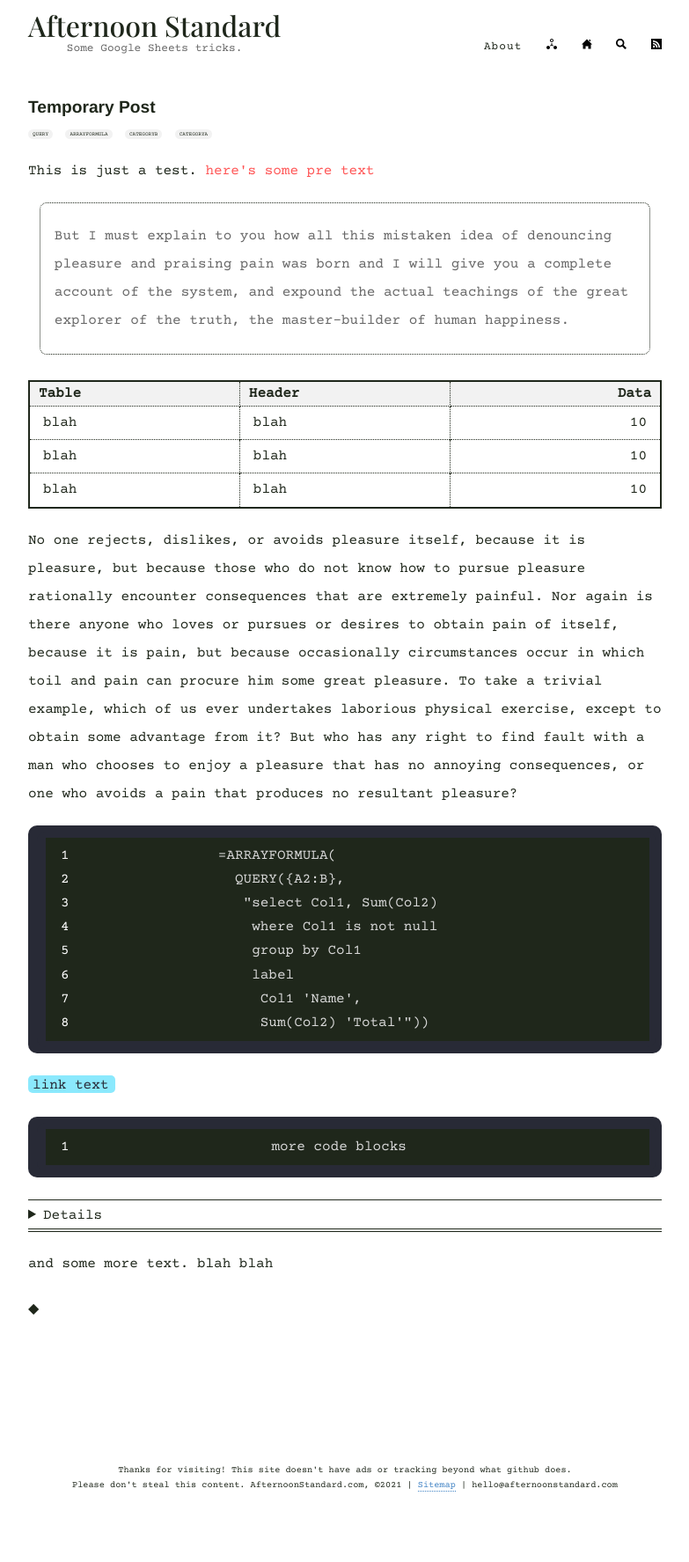
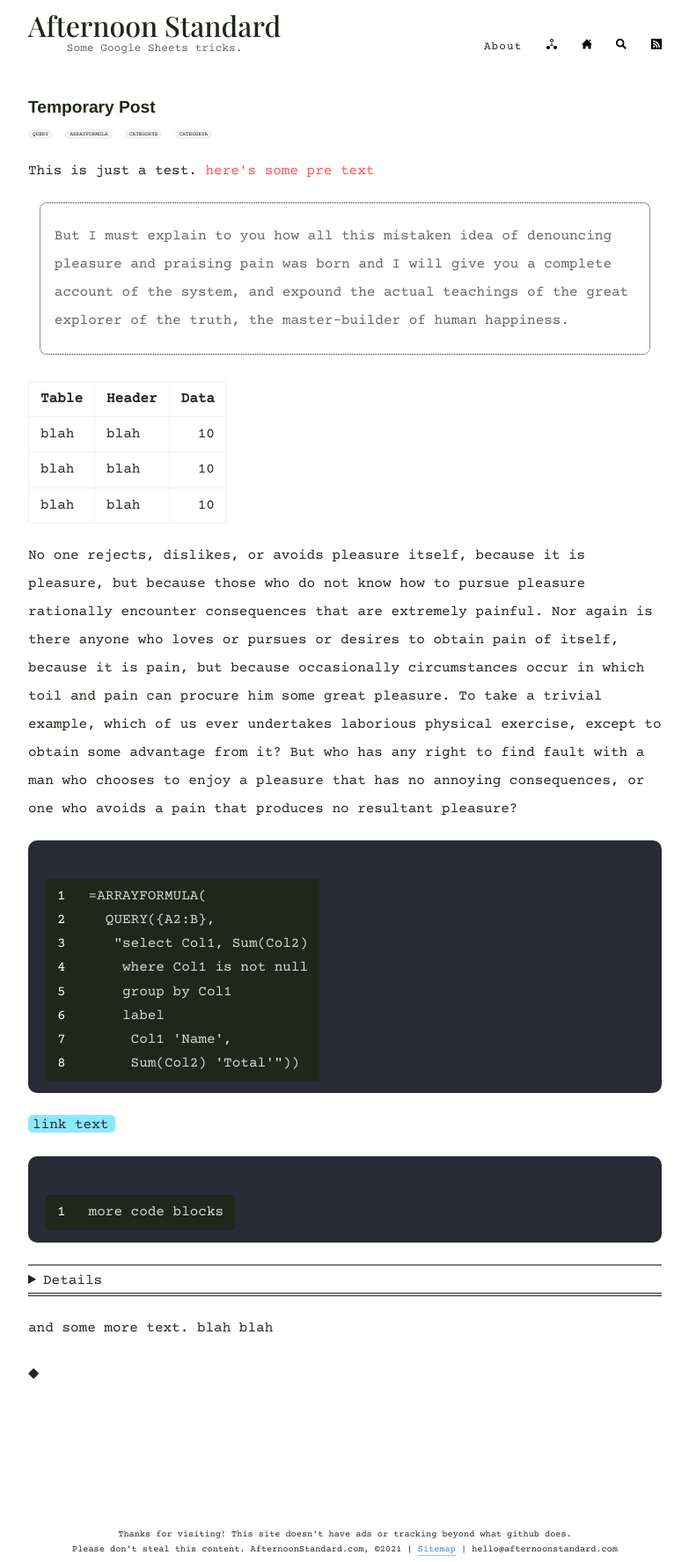
Before and after one commit to boringparty/hello-party.github.io, a Jekyll site: the page built from _posts/2021-02-04-hello.md, in a window 1280 px wide. Shown: the whole page at 88% size, without its empty margins (248-1031 px from the left). Built offline with Jekyll 4.4.1, drawn with Linux system fonts in a browser that asks for light colours; before the commit the page ends 1702 px from its top, so only the background shows below that.

Commit message:
Update style.scss

```diff
--- a/assets/style.scss
+++ b/assets/style.scss
@@ -160,14 +160,14 @@ details {
 details[open] {
     padding: 4px 0px 10px 0px;
 }
-
-table {border:2px solid $border;margin: 0 auto;min-width:100%}
+/*
+table:not(.rouge-table) {border:2px solid $border;margin: 0 auto;min-width:100%}
 tr {border-top:1px dotted $border;}
 tr + tr {border-top:1px dotted $border;}
-td {border-left:1px dotted $border;padding: 5px 15px;min-width:100px}
+td {border-left:1px dotted $border;padding: 5px 15px}
 td + td {border-left:1px dotted $border;}
 th {padding: 0px 10px;border: 1px dotted;background:$back-light;font-weight:bold;}
-
+*/
 table.rouge-table tr, table.rouge-table td {
     border: 0px;
     background: $back-dark;
@@ -178,7 +178,7 @@ td.rouge-gutter.gl {
     color: $white;
 }
 
-/*
+
 table {
 	padding: 0;
 	margin-top: 30px;
@@ -219,7 +219,7 @@ table tr th :last-child,
 table tr td :last-child {
 	margin-bottom: 0;
 }
-*/
+
 /*.detailed .entry p:first-of-type:first-letter {
     float: left;
     margin: 0.13em 0.05em 0 -0.05em;
```
